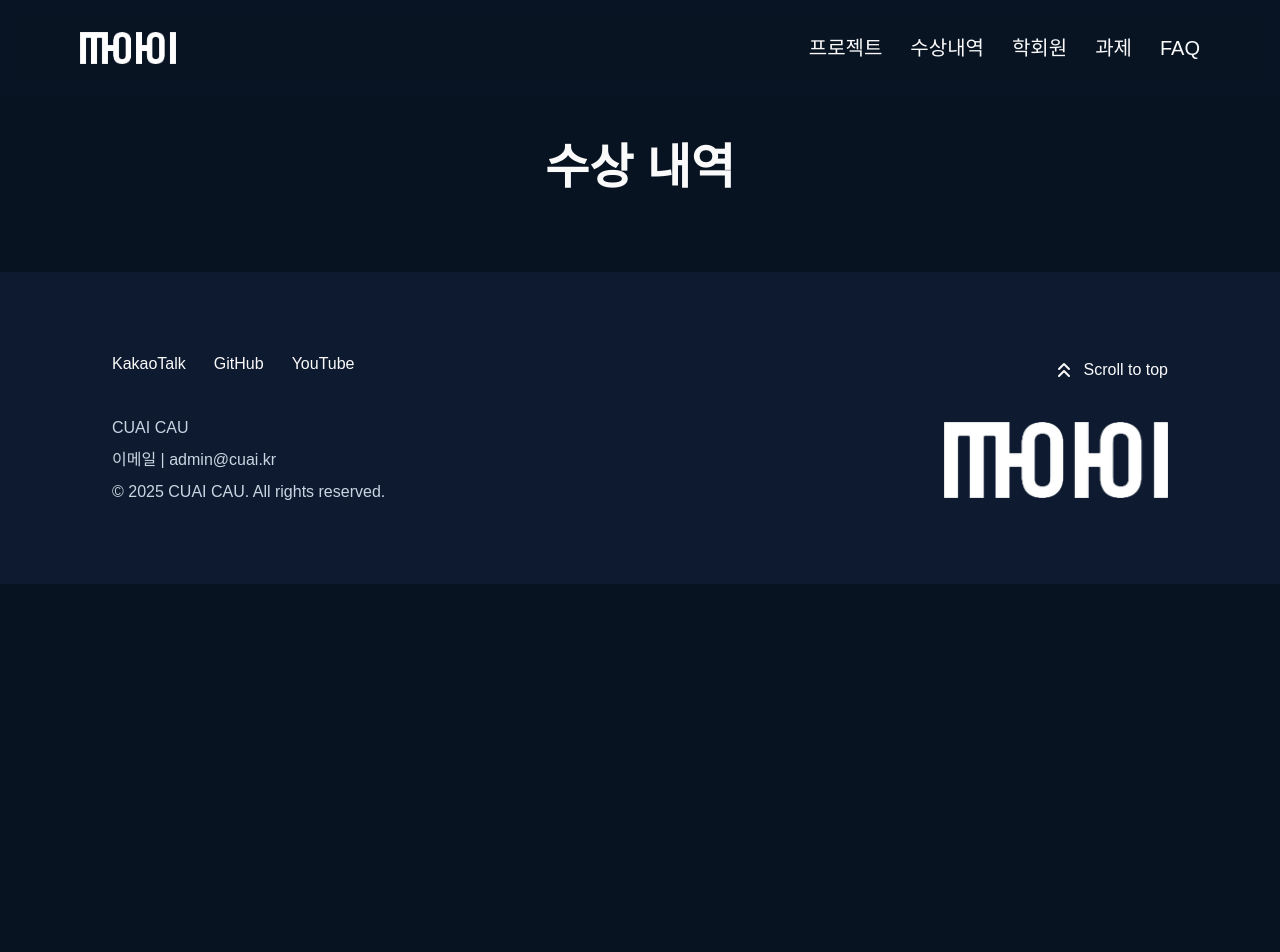
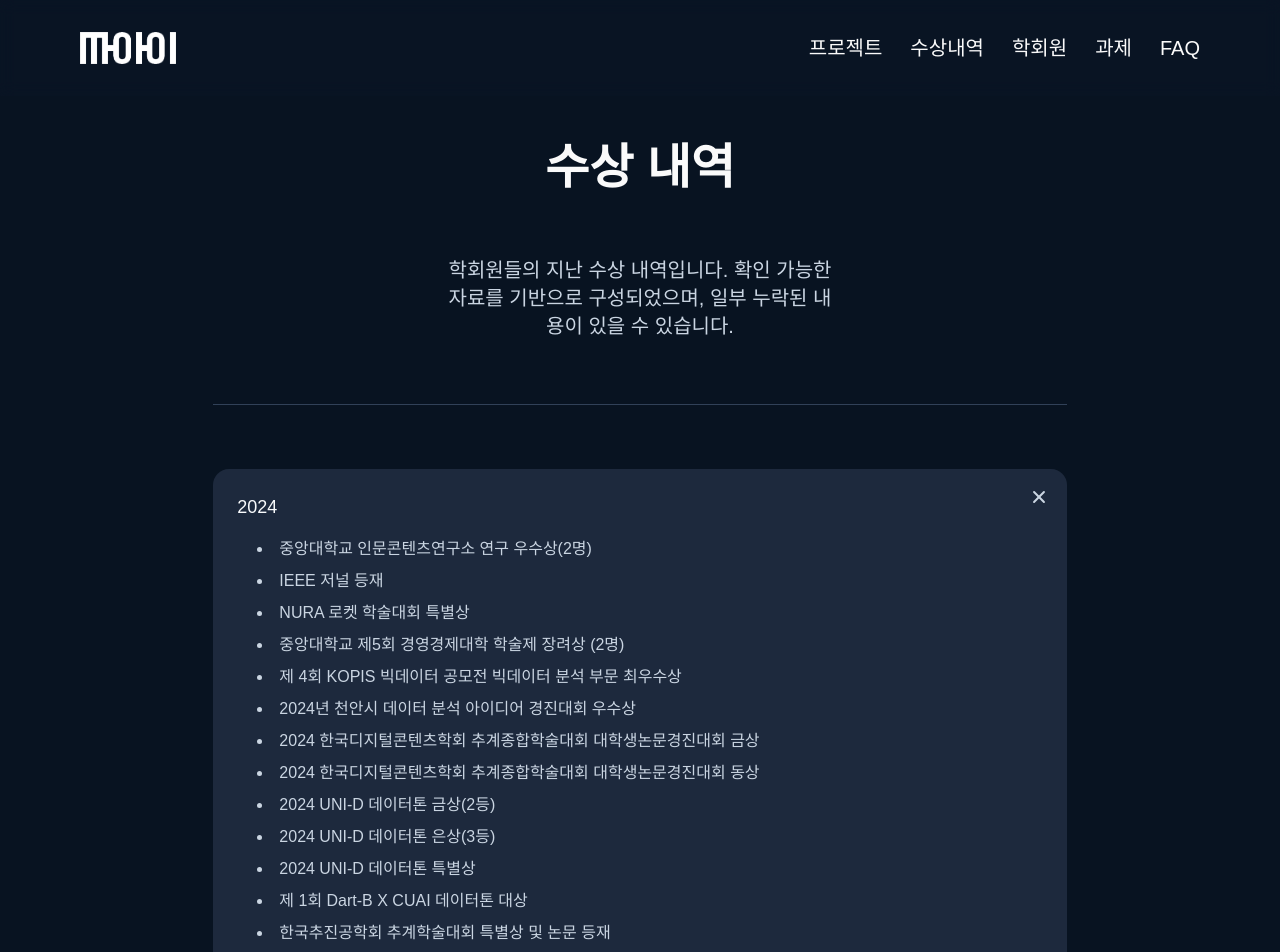
Before and after one commit to CUAI-CAU/CUAI_Webpage, a Next.js app in the folder frontend/: page /awards in a window 1280 px wide. Shown: the top 952 px of the page. Before the commit the page ends 800 px from the top, so only its background shows below. Built offline with nearby package versions, Linux system fonts and the light colour scheme.

Commit message:
frontend/feat: 수상 내역 페이지 추가

```diff
--- a/frontend/src/app/awards/page.tsx
+++ b/frontend/src/app/awards/page.tsx
@@ -1,9 +1,46 @@
-import { FadeInOnMount, TitledSection } from '@/components'
+'use client'
+
+import { FadeInOnMount, TitledSection, ToggleBox } from '@/components'
+import { AWARDS } from '@/constants/awards'
+import { useState } from 'react'
+// import { useGetAwards } from '@/hooks/useGetAwards'
 
 export default function AwardsPage() {
+    // const { data: awards, isLoading } = useGetAwards()
+
+    const [openStates, setOpenStates] = useState<boolean[]>(AWARDS.map((_, i) => i === 0))
+
+    const toggleIndex = (index: number) => {
+        setOpenStates((prev) => prev.map((value, i) => (i === index ? !value : value)))
+    }
+
     return (
         <FadeInOnMount className="flex justify-center items-center">
-            <TitledSection title="수상 내역" className="w-3/4"></TitledSection>
+            <TitledSection title="수상 내역" className="w-6/7 md:w-3/4 xl:w-2/3 2xl:w-1/2">
+                <div className="text-md md:text-xl text-slate-300 text-center max-w-xs md:max-w-sm">
+                    학회원들의 지난 수상 내역입니다. 확인 가능한 자료를 기반으로 구성되었으며, 일부 누락된 내용이 있을
+                    수 있습니다.
+                </div>
+
+                <div className="w-full border-b border-slate-700" />
+
+                <div className="w-full space-y-7">
+                    {AWARDS.map((section, index) => (
+                        <ToggleBox
+                            key={section.label}
+                            title={section.label}
+                            isOpen={openStates[index]}
+                            setIsOpen={() => toggleIndex(index)}
+                        >
+                            <ul className="px-5 list-disc list-inside space-y-2">
+                                {section.awards.map((award, i) => (
+                                    <li key={i}>{award}</li>
+                                ))}
+                            </ul>
+                        </ToggleBox>
+                    ))}
+                </div>
+            </TitledSection>
         </FadeInOnMount>
     )
 }
--- a/frontend/src/app/projects/page.tsx
+++ b/frontend/src/app/projects/page.tsx
@@ -19,7 +19,7 @@ export default function ProjectsPage() {
     return (
         <FadeInOnMount className="flex justify-center items-center">
             <TitledSection title="프로젝트" className="w-6/7 md:w-3/4 xl:w-2/3 2xl:w-1/2">
-                <div className="text-md md:text-xl text-slate-300 text-center max-w-sm">
+                <div className="text-md md:text-xl text-slate-300 text-center max-w-xs md:max-w-sm">
                     주요 프로젝트들을 소개합니다. 하단의 토글을 눌러 학회원들이 어떤 문제를 해결하고, 어떤 기술을
                     시도했는지 확인해보세요.
                 </div>
--- a/frontend/src/app/quiz/page.tsx
+++ b/frontend/src/app/quiz/page.tsx
@@ -39,7 +39,7 @@ export default function QuizPage() {
     return (
         <FadeInOnMount className="flex justify-center items-center">
             <TitledSection title="과제 제출" className="w-6/7 md:w-3/4 xl:w-2/3 2xl:w-1/2">
-                <div className="text-md md:text-xl text-slate-300 text-center max-w-sm">
+                <div className="text-md md:text-xl text-slate-300 text-center max-w-xs md:max-w-sm">
                     베이직 트랙 학회원들이 매주 과제를 제출하는 공간입니다. 회원 확인을 진행해주세요.
                 </div>
                 <div ref={scrollRef} className="w-full border-b border-slate-700" />
--- /dev/null
+++ b/frontend/src/constants/awards.ts
@@ -0,0 +1,45 @@
+export const AWARDS = [
+    {
+        label: '2024',
+        awards: [
+            '중앙대학교 인문콘텐츠연구소 연구 우수상(2명)',
+            'IEEE 저널 등재',
+            'NURA 로켓 학술대회 특별상',
+            '중앙대학교 제5회 경영경제대학 학술제 장려상 (2명)',
+            '제 4회 KOPIS 빅데이터 공모전 빅데이터 분석 부문 최우수상',
+            '2024년 천안시 데이터 분석 아이디어 경진대회 우수상',
+            '2024 한국디지털콘텐츠학회 추계종합학술대회 대학생논문경진대회 금상',
+            '2024 한국디지털콘텐츠학회 추계종합학술대회 대학생논문경진대회 동상',
+            '2024 UNI-D 데이터톤 금상(2등)',
+            '2024 UNI-D 데이터톤 은상(3등)',
+            '2024 UNI-D 데이터톤 특별상',
+            '제 1회 Dart-B X CUAI 데이터톤 대상',
+            '한국추진공학회 추계학술대회 특별상 및 논문 등재',
+            '2024 중앙대학교 안전한 데이터 활용 분야 특허 공모전 장려상',
+            '2024 중앙대학교 가상자산 추적 실전대회 장려상',
+        ],
+    },
+    {
+        label: '~2023',
+        awards: [
+            'LINC 3.0 캡스톤 디자인 경진대회 공학·자연 부문 대상',
+            '국민체육진흥공단(KSPO) 공공데이터 활용 경진대회 우수상 (3위)',
+            '국방AI경진대회 우수상',
+            'KDI 국제정책대학원 데이터사이언스 학부생 공모전 최우수상',
+            '제7회 미래에셋증권 빅데이터 페스티벌 빅데이터 부문 우수상',
+            'Uni-DTHON 2023 데이터톤 대상',
+            '데이터 기반 물류혁신 아이디어 공모전 대상',
+            '엘포인트 빅데이터 경진대회 최우수상',
+            '한국데이터산업진흥원 주관 데이터 활용 아이디어 경진대회 최우수상',
+            'SKT AI Fellowship 2기 장려상',
+            'ICICT 2020 Best Paper Award',
+            'NH 투자증권 빅데이터 경진대회 대상',
+            '서울 시민 데이터를 활용한 도시문제 해결 경진대회 최우수상',
+            'AI 딥러닝 IoT 가전 응용 영상인식 과정 최우수상',
+            '금융보안원 논문공모전 최우수상',
+            'AI 딥러닝 IoT 가전 응용 영상인식 과정 우수상',
+            'IBM Research 주관 DREAM Challenge 대회 3등',
+            '한국생산관리학회 학술대회 발표',
+        ],
+    },
+]
--- /dev/null
+++ b/frontend/src/hooks/useGetAwards.ts
@@ -0,0 +1,18 @@
+'use client'
+
+import { AwardsNotionPage } from '@/types/notion/properties'
+import { useQuery } from '@tanstack/react-query'
+
+async function fetchAwards(): Promise<AwardsNotionPage[]> {
+    const res = await fetch('/api/awards')
+    if (!res.ok) throw new Error('Failed to fetch awards')
+    return res.json()
+}
+
+export function useGetAwards() {
+    return useQuery({
+        queryKey: ['awards'],
+        queryFn: fetchAwards,
+        staleTime: 1000 * 60 * 10,
+    })
+}
```
